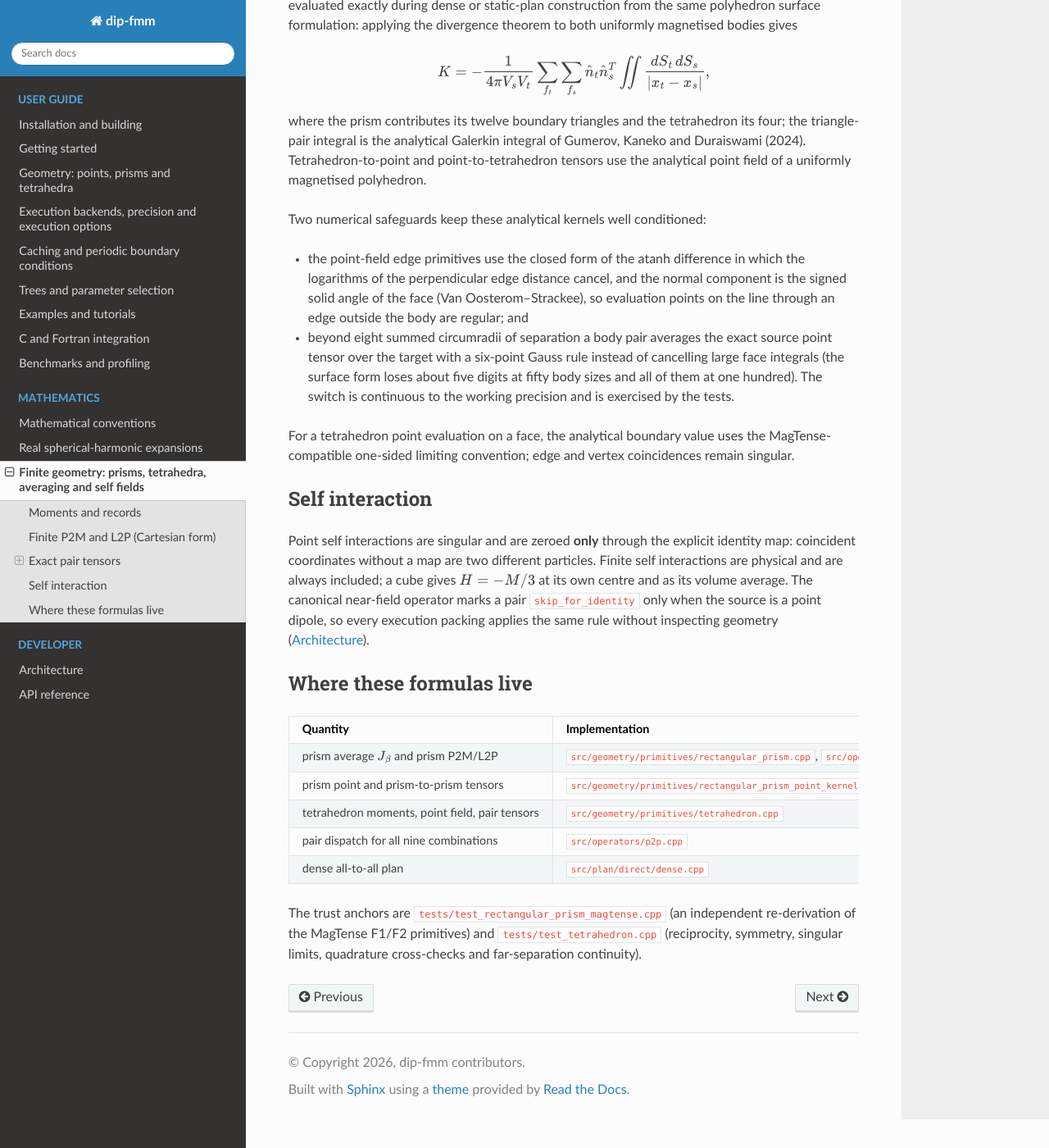
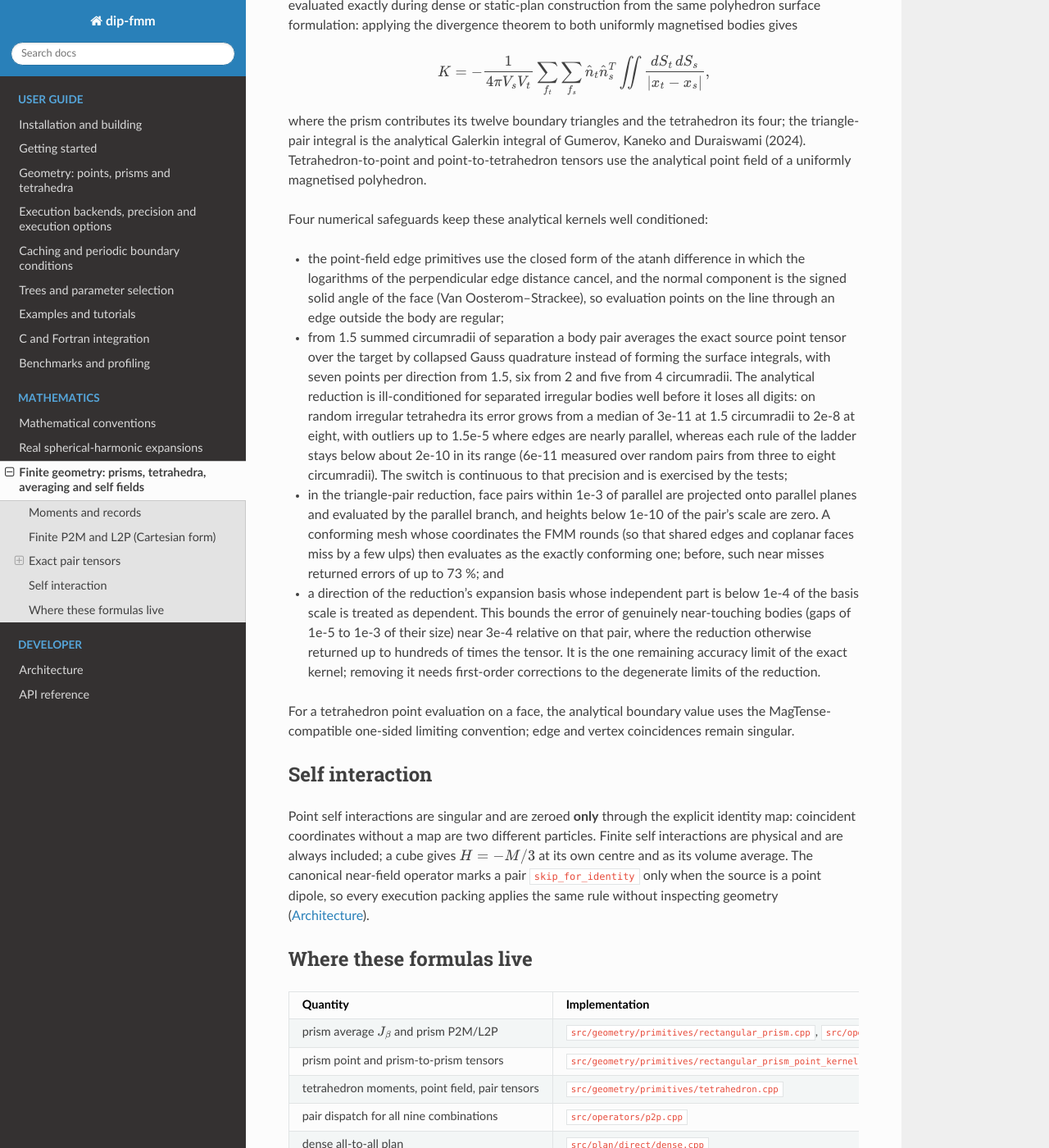
Before and after one commit to Ximtecs/dip-fmm, a Sphinx documentation site: the page built from docs/math/finite-geometry.md, in a window 1280 px wide and 1400 px high, scrolled down 1883 px. Shown: the whole window at 82% size. Built offline with Sphinx 7.4.7 and the Read the Docs theme 3.1.0, drawn with Linux system fonts in a browser that asks for light colours; the version number is read from the project's files by our own code.

Commit message:
docs: tetrahedron kernel safeguards and the quadrature ladder
finite-geometry.md describes the four safeguards of the exact kernels:
the point-field edge primitives, the Gauss ladder for separated pairs
with its measured accuracy, the near-parallel projection and height
snapping, and the rank threshold with its remaining near-contact limit.

```diff
--- a/docs/math/finite-geometry.md
+++ b/docs/math/finite-geometry.md
@@ -94,18 +94,37 @@ Gumerov, Kaneko and Duraiswami (2024). Tetrahedron-to-point and
 point-to-tetrahedron tensors use the analytical point field of a uniformly
 magnetised polyhedron.
 
-Two numerical safeguards keep these analytical kernels well conditioned:
+Four numerical safeguards keep these analytical kernels well conditioned:
 
 - the point-field edge primitives use the closed form of the atanh
   difference in which the logarithms of the perpendicular edge distance
   cancel, and the normal component is the signed solid angle of the face
   (Van Oosterom–Strackee), so evaluation points on the line through an edge
-  outside the body are regular; and
-- beyond eight summed circumradii of separation a body pair averages the
-  exact source point tensor over the target with a six-point Gauss rule
-  instead of cancelling large face integrals (the surface form loses about
-  five digits at fifty body sizes and all of them at one hundred). The switch
-  is continuous to the working precision and is exercised by the tests.
+  outside the body are regular;
+- from 1.5 summed circumradii of separation a body pair averages the exact
+  source point tensor over the target by collapsed Gauss quadrature instead
+  of forming the surface integrals, with seven points per direction from 1.5,
+  six from 2 and five from 4 circumradii. The analytical reduction is
+  ill-conditioned for separated irregular bodies well before it loses all
+  digits: on random irregular tetrahedra its error grows from a median of
+  3e-11 at 1.5 circumradii to 2e-8 at eight, with outliers up to 1.5e-5 where
+  edges are nearly parallel, whereas each rule of the ladder stays below
+  about 2e-10 in its range (6e-11 measured over random pairs from three to
+  eight circumradii). The switch is continuous to that precision and is
+  exercised by the tests;
+- in the triangle-pair reduction, face pairs within 1e-3 of parallel are
+  projected onto parallel planes and evaluated by the parallel branch, and
+  heights below 1e-10 of the pair's scale are zero. A conforming mesh whose
+  coordinates the FMM rounds (so that shared edges and coplanar faces miss by
+  a few ulps) then evaluates as the exactly conforming one; before, such near
+  misses returned errors of up to 73 %; and
+- a direction of the reduction's expansion basis whose independent part is
+  below 1e-4 of the basis scale is treated as dependent. This bounds the
+  error of genuinely near-touching bodies (gaps of 1e-5 to 1e-3 of their
+  size) near 3e-4 relative on that pair, where the reduction otherwise
+  returned up to hundreds of times the tensor. It is the one remaining
+  accuracy limit of the exact kernel; removing it needs first-order
+  corrections to the degenerate limits of the reduction.
 
 For a tetrahedron point evaluation on a face, the analytical boundary value
 uses the MagTense-compatible one-sided limiting convention; edge and vertex
```
